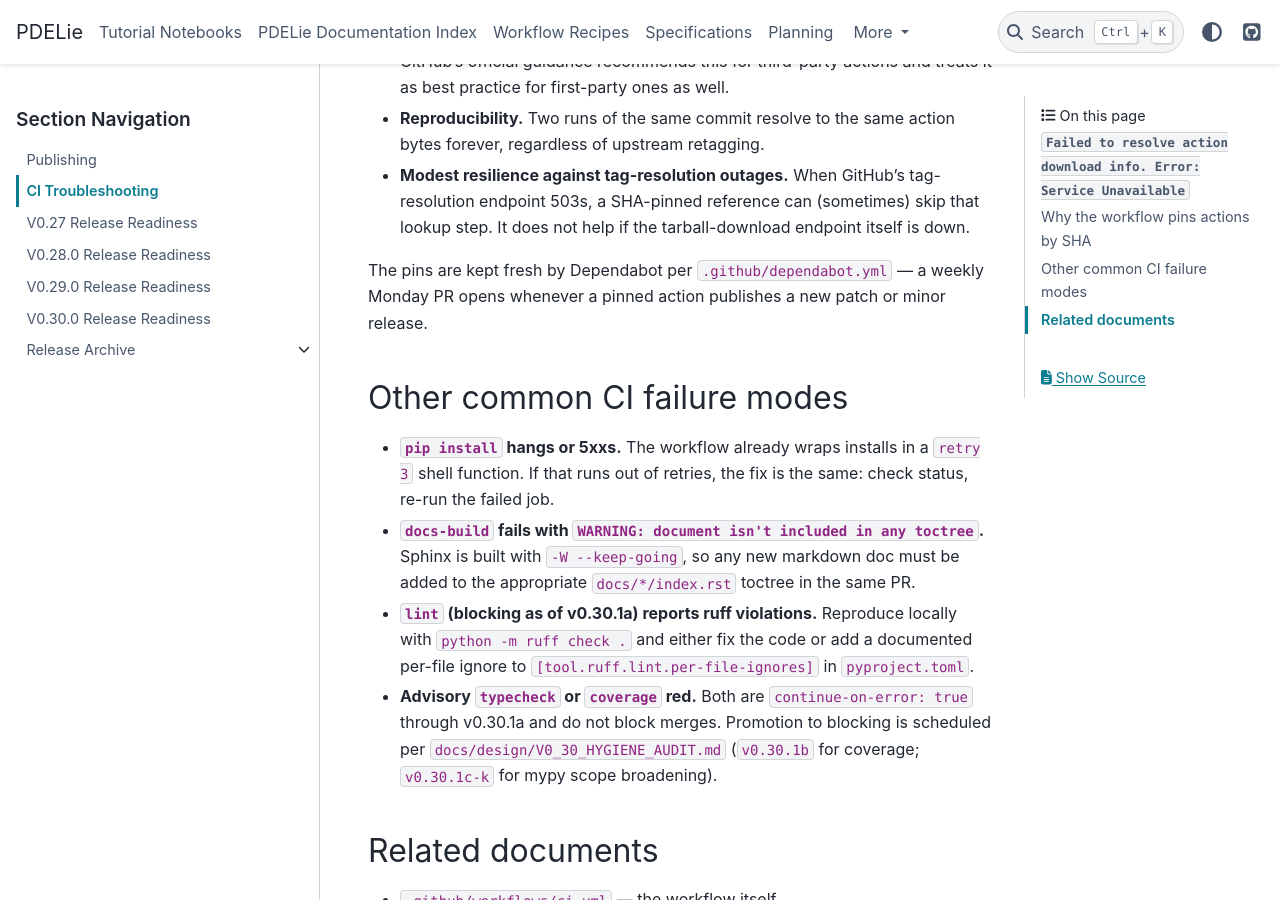
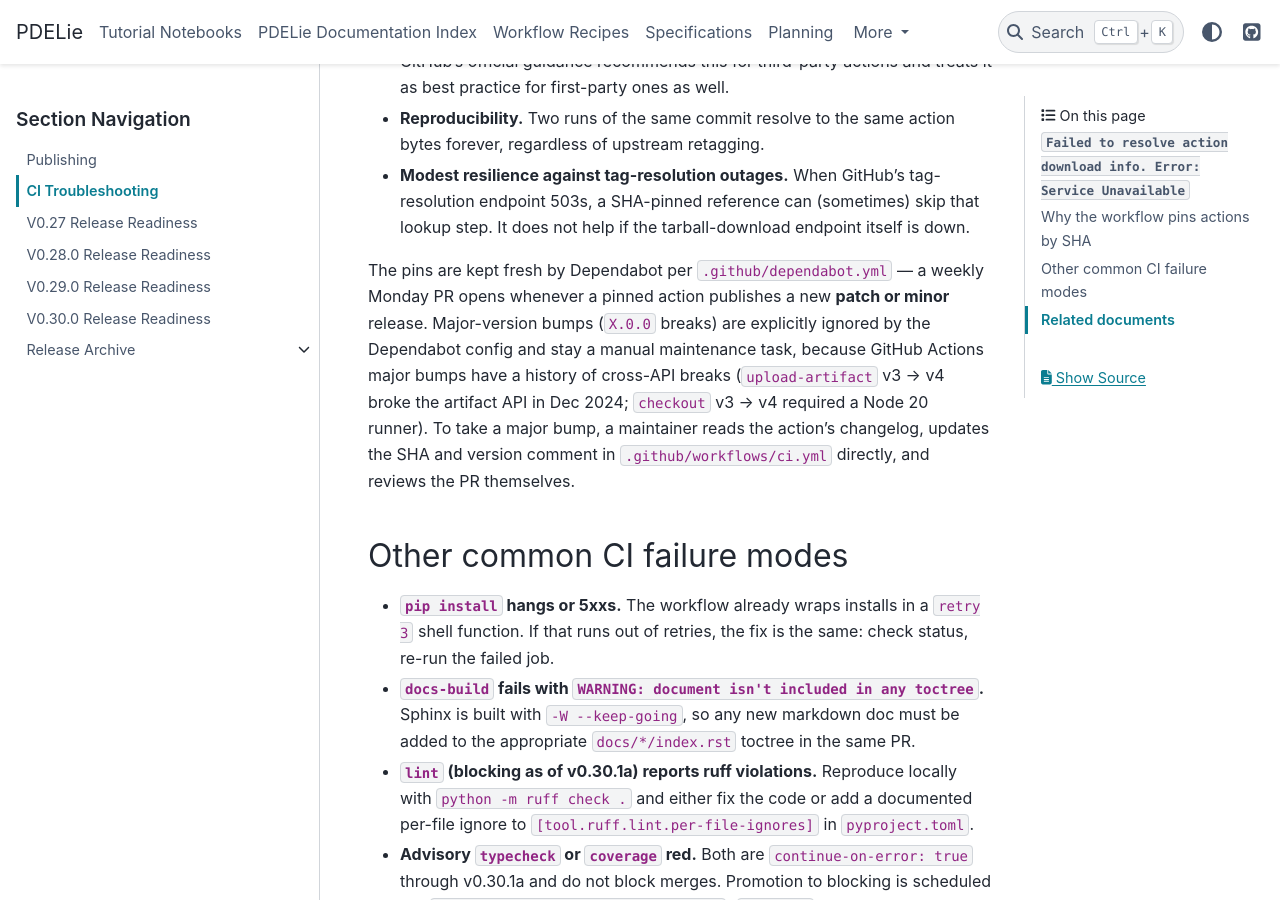
Before and after one commit to alexgabel/pdelie, a Sphinx documentation site: the page built from docs/releases/CI_TROUBLESHOOTING.md, in a window 1280 px wide and 900 px high, scrolled down 1507 px. Built offline with Sphinx 7.4.7 and the PyData theme 0.15.4, drawn with Linux system fonts in a browser that asks for light colours; pages that are not in the unit, such as notebooks, are missing from menus.

Commit message:
ci(deps): stop Dependabot from opening major-version bumps automatically
Follow-up to #88. Dependabot's default is to bump each pinned action to
its latest available version, including major-version breaks. On first
scan after #88 merged, Dependabot opened three PRs immediately (#89, #90,
#91) proposing actions/checkout v4→v7, actions/setup-python v5→v6, and
actions/upload-artifact v4→v7. All three were closed as too risky to
merge on autopilot — GitHub Actions major bumps have a history of
cross-API breaks: upload-artifact v3→v4 broke the artifact API in
Dec 2024; checkout v3→v4 required a Node 20 runner.

This PR tightens the config so the same three-PR flood does not recur
every Monday, without disabling patch/minor auto-updates that are the
whole point of running Dependabot in the first place.

Changes:

- .github/dependabot.yml: adds a top-level `ignore` block on the
  github-actions ecosystem that blocks `version-update:semver-major`
  for every action (`dependency-name: "*"`). Patch and minor bumps
  continue to auto-open PRs on the weekly Monday schedule. Major
  bumps become a deliberate manual action: a maintainer reads the
  action's changelog, updates the SHA and version comment in
  .github/workflows/ci.yml by hand, and opens the PR themselves.
  Header comment expanded with the rationale so future contributors
  reading the config understand why major bumps are excluded.

- docs/releases/CI_TROUBLESHOOTING.md: updates the "Why the workflow
  pins actions by SHA" section to reflect the new policy — auto
  patch/minor bumps via Dependabot, manual major bumps by maintainer
  after changelog review. Preserves the two concrete examples of past
  breaking major bumps.

Not in scope:

- No workflow YAML change (the SHA pins from #88 stay as-is).
- No src/pdelie/ change.
- No test change.
- No new PDE, no runtime API, no root export.
- No version bump.
- No PyPI/TestPyPI work.
- No re-open of the three closed Dependabot PRs (#89, #90, #91) —
  future major bumps will be considered individually on their own
  merits, not merged as a batch.

Validation:

- python -c "yaml.safe_load(open('.github/dependabot.yml').read())" — ok.
- python -m pytest tests/test_release_gates.py
  tests/test_current_release_gate.py: 78 passed.
- python -m sphinx -b html -W --keep-going docs docs/_build/html:
  build succeeded, zero warnings.

Co-Authored-By: Claude Opus 4.7 <noreply@anthropic.com>

```diff
--- a/docs/releases/CI_TROUBLESHOOTING.md
+++ b/docs/releases/CI_TROUBLESHOOTING.md
@@ -37,7 +37,7 @@ Reasons:
 - **Reproducibility.** Two runs of the same commit resolve to the same action bytes forever, regardless of upstream retagging.
 - **Modest resilience against tag-resolution outages.** When GitHub's tag-resolution endpoint 503s, a SHA-pinned reference can (sometimes) skip that lookup step. It does not help if the tarball-download endpoint itself is down.
 
-The pins are kept fresh by Dependabot per `.github/dependabot.yml` — a weekly Monday PR opens whenever a pinned action publishes a new patch or minor release.
+The pins are kept fresh by Dependabot per `.github/dependabot.yml` — a weekly Monday PR opens whenever a pinned action publishes a new **patch or minor** release. Major-version bumps (`X.0.0` breaks) are explicitly ignored by the Dependabot config and stay a manual maintenance task, because GitHub Actions major bumps have a history of cross-API breaks (`upload-artifact` v3 → v4 broke the artifact API in Dec 2024; `checkout` v3 → v4 required a Node 20 runner). To take a major bump, a maintainer reads the action's changelog, updates the SHA and version comment in `.github/workflows/ci.yml` directly, and reviews the PR themselves.
 
 ## Other common CI failure modes
 
```
Also changed, not shown: 1 other file.
